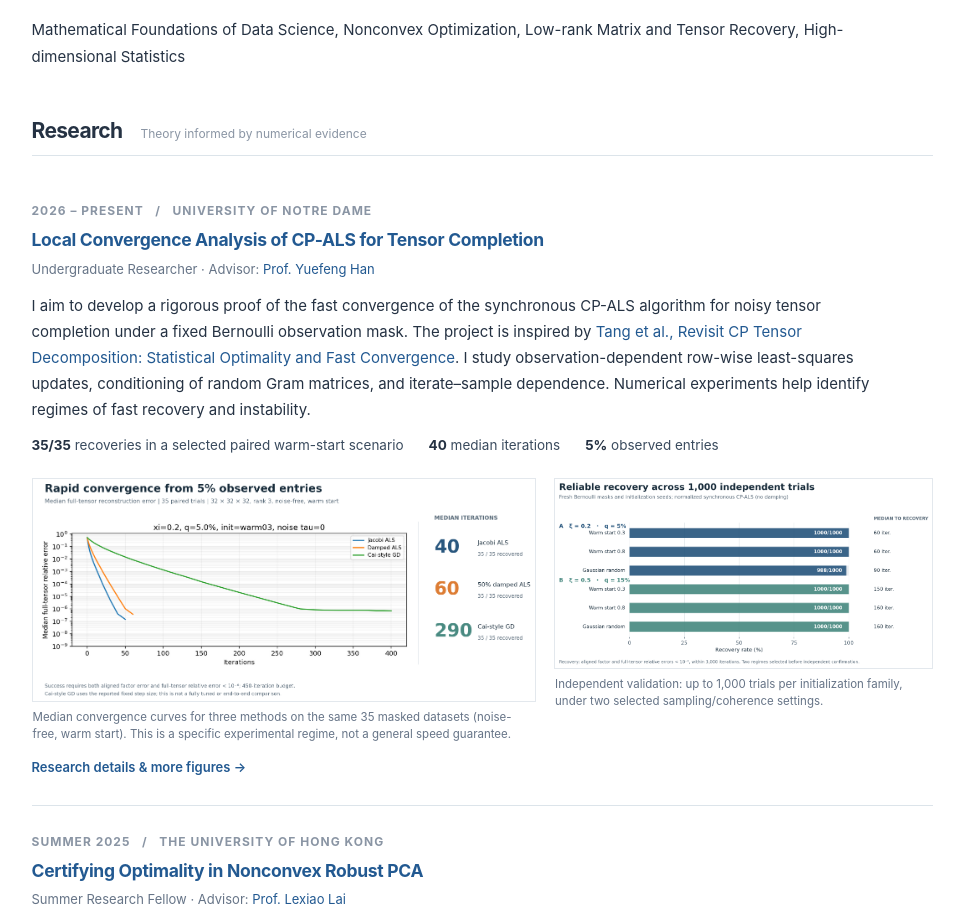
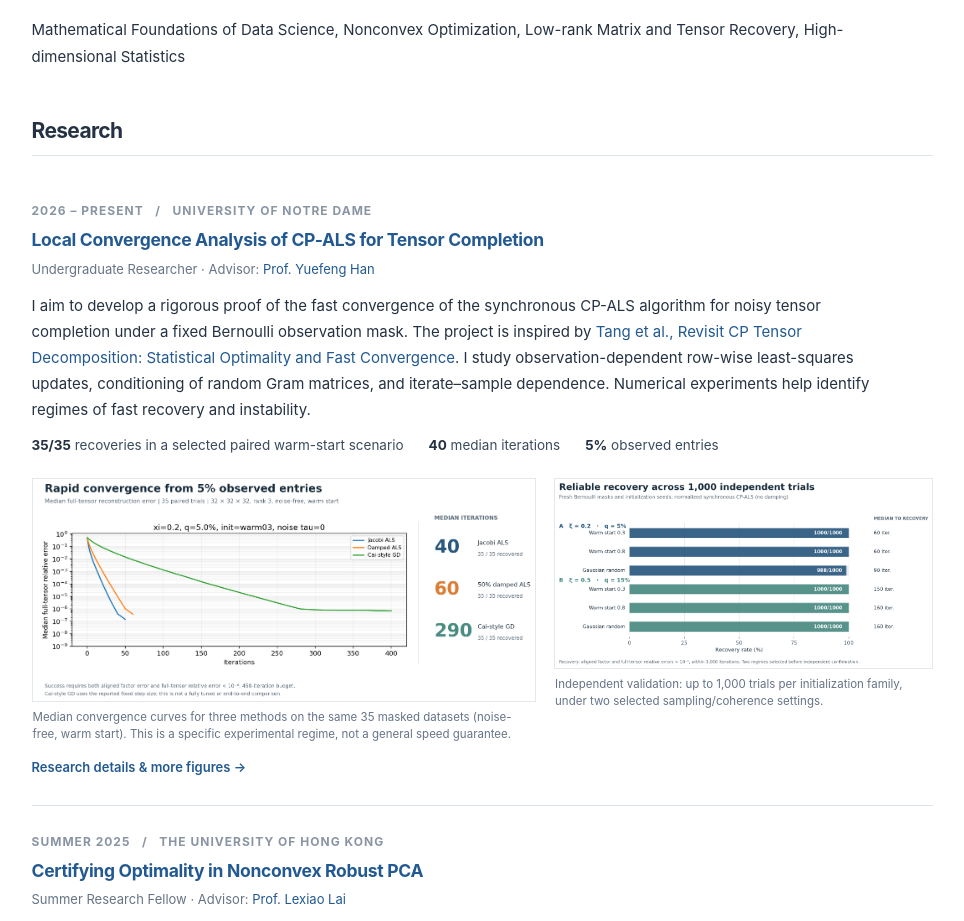
Before and after one commit to pinxigong/pinxigong.github.io, a plain HTML site: page index.html in a window 1280 px wide. Shown: the part 1049-1970 px from the top of the page, without its empty margins (158-1122 px from the left). Drawn offline with Linux system fonts and the light colour scheme; files whose address does not match are found by name.

Commit message:
Update index.html

```diff
--- a/index.html
+++ b/index.html
@@ -79,7 +79,7 @@
 <div class="section-heading"><h2>Research Interests</h2></div><p class="interests-text">Mathematical Foundations of Data Science, Nonconvex Optimization, Low-rank Matrix and Tensor Recovery, High-dimensional Statistics</p>
 </section>
 <section class="main-section" id="research">
-<div class="section-heading"><h2>Research</h2><span class="section-kicker">Theory informed by numerical evidence</span></div>
+<div class="section-heading"><h2>Research</h2><span class="section-kicker"></span></div>
 <article class="research-entry">
 <p class="research-meta">2026 – Present   /   University of Notre Dame</p>
 <h3><a href="research/cp-als.html">Local Convergence Analysis of CP-ALS for Tensor Completion</a></h3>
```
